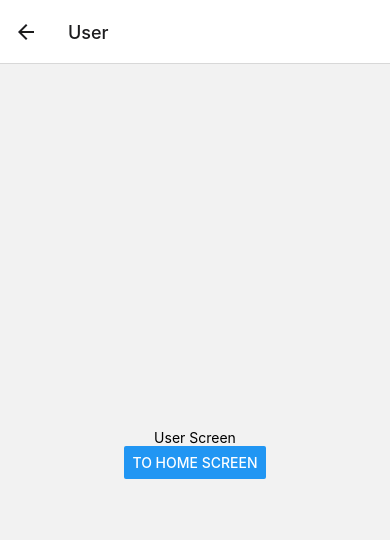
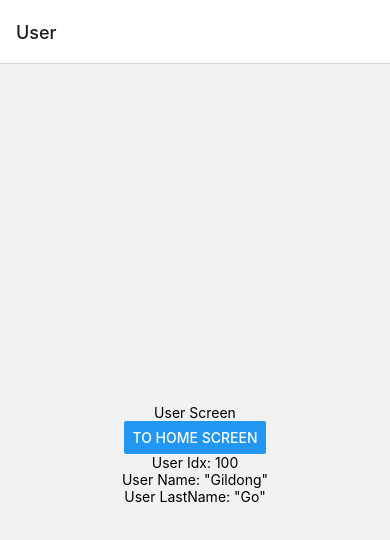
Before and after one commit to HyunSeoChoi/study-react-native, a React Native app in the folder react_navigation_basic/: screen /User in a window 390 px wide. Shown: the top 540 px of the page. Built offline with nearby package versions, Linux system fonts and the light colour scheme.

Commit message:
Navigation Params 파트

```diff
--- a/react_navigation_basic/App.js
+++ b/react_navigation_basic/App.js
@@ -11,9 +11,17 @@ class App extends Component {
   render() {
     return (
       <NavigationContainer>
-        <Stack.Navigator>
+        <Stack.Navigator initialRouteName="User">
           <Stack.Screen name="Home" component={HomeScreen} />
-          <Stack.Screen name="User" component={UserScreen} />
+          <Stack.Screen
+            name="User"
+            component={UserScreen}
+            initialParams={{
+              userIdx: 100,
+              userName: 'Gildong',
+              userLastName: 'Go',
+            }}
+          />
         </Stack.Navigator>
       </NavigationContainer>
     );
--- a/react_navigation_basic/src/home.js
+++ b/react_navigation_basic/src/home.js
@@ -9,7 +9,11 @@ class HomeScreen extends Component {
         <Button
           title="To User Screen"
           onPress={() => {
-            this.props.navigation.navigate('User');
+            this.props.navigation.navigate('User', {
+              userIdx: 100,
+              userName: 'Gildong',
+              userLastName: 'Hong',
+            });
           }}
         />
       </View>
--- a/react_navigation_basic/src/user.js
+++ b/react_navigation_basic/src/user.js
@@ -3,6 +3,11 @@ import {StyleSheet, View, Text, Button} from 'react-native';
 
 class UserScreen extends Component {
   render() {
+    const {params} = this.props.route;
+    const userIdx = params ? params.userIdx : null;
+    const userName = params ? params.userName : null;
+    const userLastName = params ? params.userLastName : null;
+
     return (
       <View style={{flex: 1, alignItems: 'center', justifyContent: 'center'}}>
         <Text>User Screen</Text>
@@ -12,6 +17,9 @@ class UserScreen extends Component {
             this.props.navigation.navigate('Home');
           }}
         />
+        <Text>User Idx: {JSON.stringify(userIdx)}</Text>
+        <Text>User Name: {JSON.stringify(userName)}</Text>
+        <Text>User LastName: {JSON.stringify(userLastName)}</Text>
       </View>
     );
   }
```
